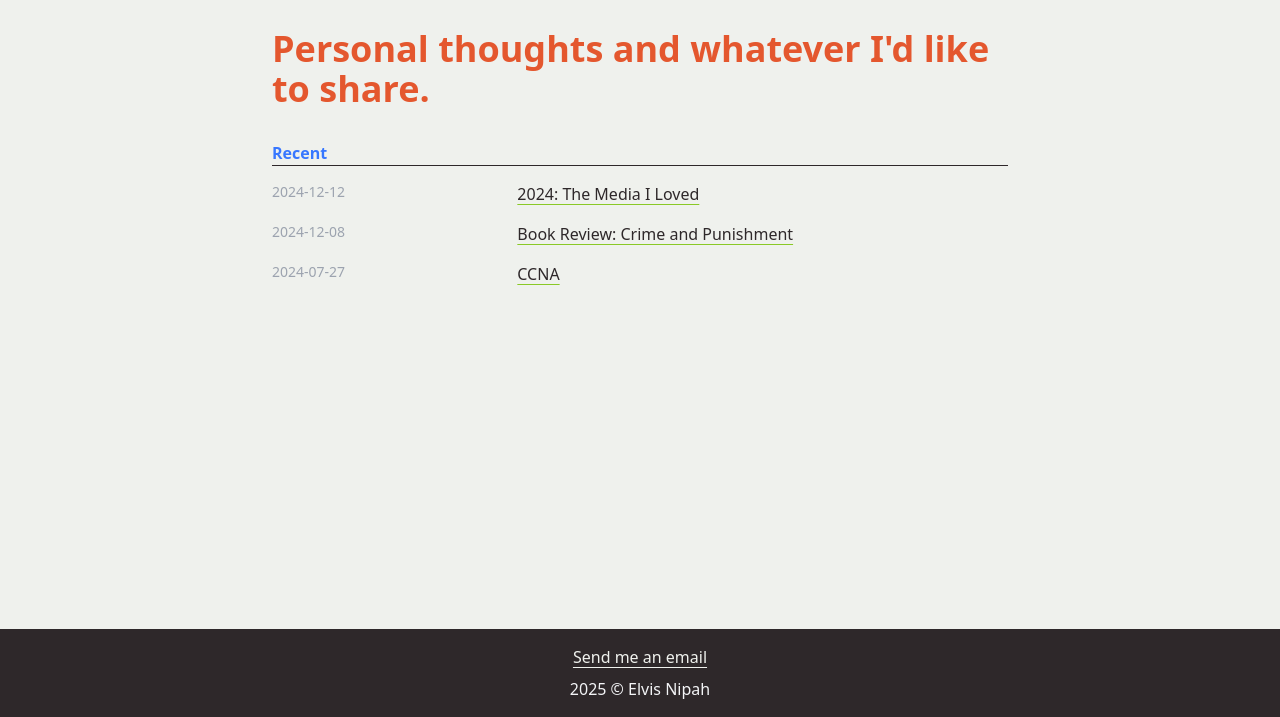
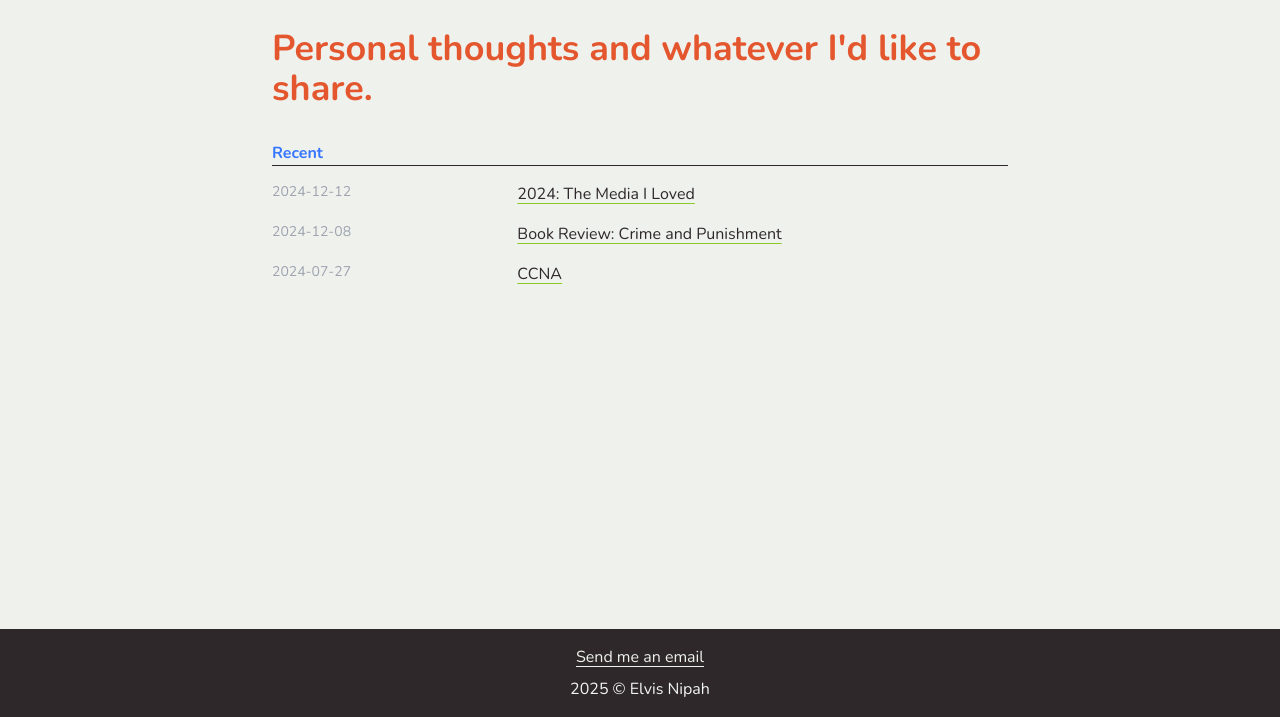
Before and after one commit to elvisnipah/a-new-blog, an Astro site: page / in a window 1280 px wide. Shown: the part 83-800 px from the top of the page. Built offline with nearby package versions, Linux system fonts and the light colour scheme; Astro itself is replaced by a stand-in of ours.

Commit message:
change font to nunito & update packages

```diff
--- a/src/app.css
+++ b/src/app.css
@@ -1,3 +1,5 @@
+@import url("https://fonts.googleapis.com/css2?family=Nunito:ital,wght@0,200..1000;1,200..1000&display=swap");
+
 @tailwind base;
 @tailwind components;
 @tailwind utilities;
--- a/src/layouts/Layout.astro
+++ b/src/layouts/Layout.astro
@@ -1,31 +1,34 @@
 ---
-import Header from "../components/Header.astro"
+import Header from "../components/Header.astro";
 import Footer from "../components/Footer.astro";
-import "../app.css"
+import "../app.css";
 
 interface Props {
-	title: string,
+  title: string;
   description: string;
 }
 
 const { title, description } = Astro.props;
-
 ---
 
 <!doctype html>
 <html lang="en" class="bg-white-smoke text-raisin-black min-h-screen">
   <head>
     <meta charset="UTF-8" />
-		<meta name="description" content={description}/>
+    <meta name="description" content={description} />
     <meta name="viewport" content="width=device-width" />
     <link rel="icon" type="image" href="/favicon.png" />
     <meta name="generator" content={Astro.generator} />
     <title>{title} | Elvis' blog</title>
   </head>
 
-	<body class="flex items-center flex-col min-h-screen">
+  <body class="flex items-center flex-col min-h-screen font-nunito">
     <Header />
-		<main class="p-4 pb-8 flex flex-col items-center justify-center max-w-[768px]"><slot /></main>
+    <main
+      class="p-4 pb-8 flex flex-col items-center justify-center max-w-[768px]"
+    >
+      <slot />
+    </main>
     <Footer />
   </body>
 </html>
--- a/tailwind.config.mjs
+++ b/tailwind.config.mjs
@@ -4,6 +4,7 @@
   theme: {
     fontFamily: {
       excalifont: ["Excalifont", "sans-serif"],
+      nunito: ["Nunito", "sans-serif"],
     },
     extend: {
       colors: {
```
Also changed, not shown: 1 other file. Lines whose indentation alone changed are shown as unchanged.
